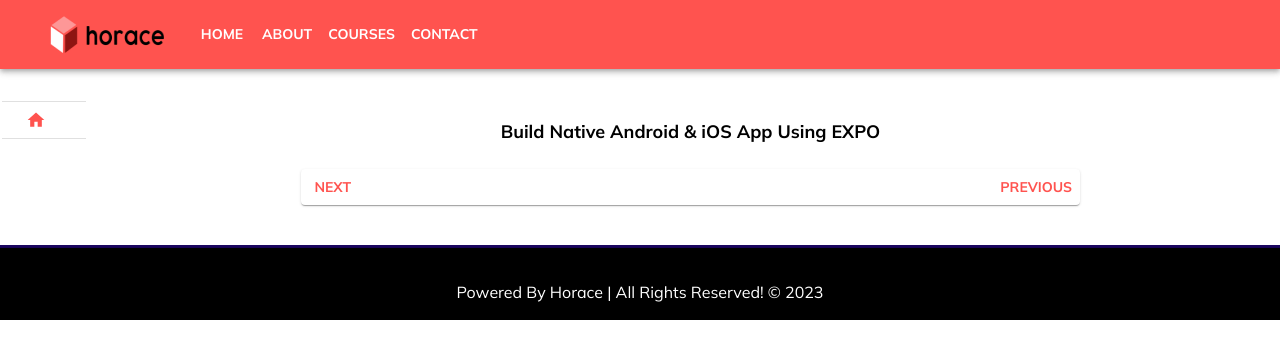
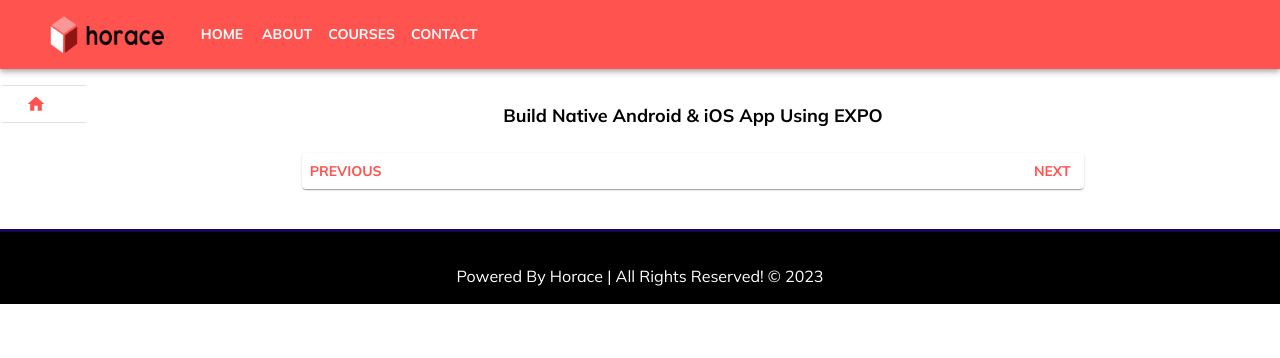
Before and after one commit to babaphemy/horace-lms, a Next.js app: page /course/classroom in a window 1280 px wide. Shown: the top 358 px of the page. Built offline with nearby package versions, Linux system fonts and the light colour scheme; a web font is replaced by a local one.

Commit message:
corrections

```diff
--- a/components/DashboardHoc.tsx
+++ b/components/DashboardHoc.tsx
@@ -19,7 +19,7 @@ const DashboardHoc = ({ isClass, children, courseName, curriculum }: Props) => {
       <Box
         sx={{
           display: 'flex',
-          margin: '2px 5px 0 2px',
+          margin: '2px 0 0 2px',
         }}
       >
         <div className="">
--- a/components/layout/DashboardHeader.tsx
+++ b/components/layout/DashboardHeader.tsx
@@ -62,7 +62,7 @@ const DashboardHeader = () => {
     handleCloseNavMenu();
   };
   return (
-    <AppBar position="static" className="mb-4 md:mb-8">
+    <AppBar position="static" className="mb-4">
       <Container maxWidth="xl">
         <Toolbar disableGutters>
           <IconButton
--- a/pages/course/classroom.tsx
+++ b/pages/course/classroom.tsx
@@ -38,8 +38,8 @@ const Classroom = () => {
             </div>
           )}
           <Box display={'flex'} justifyContent="space-between">
+            <Button>Previous</Button>
             <Button>Next</Button>
-            <Button>Previous</Button>
           </Box>
         </Paper>
       </Box>
```
